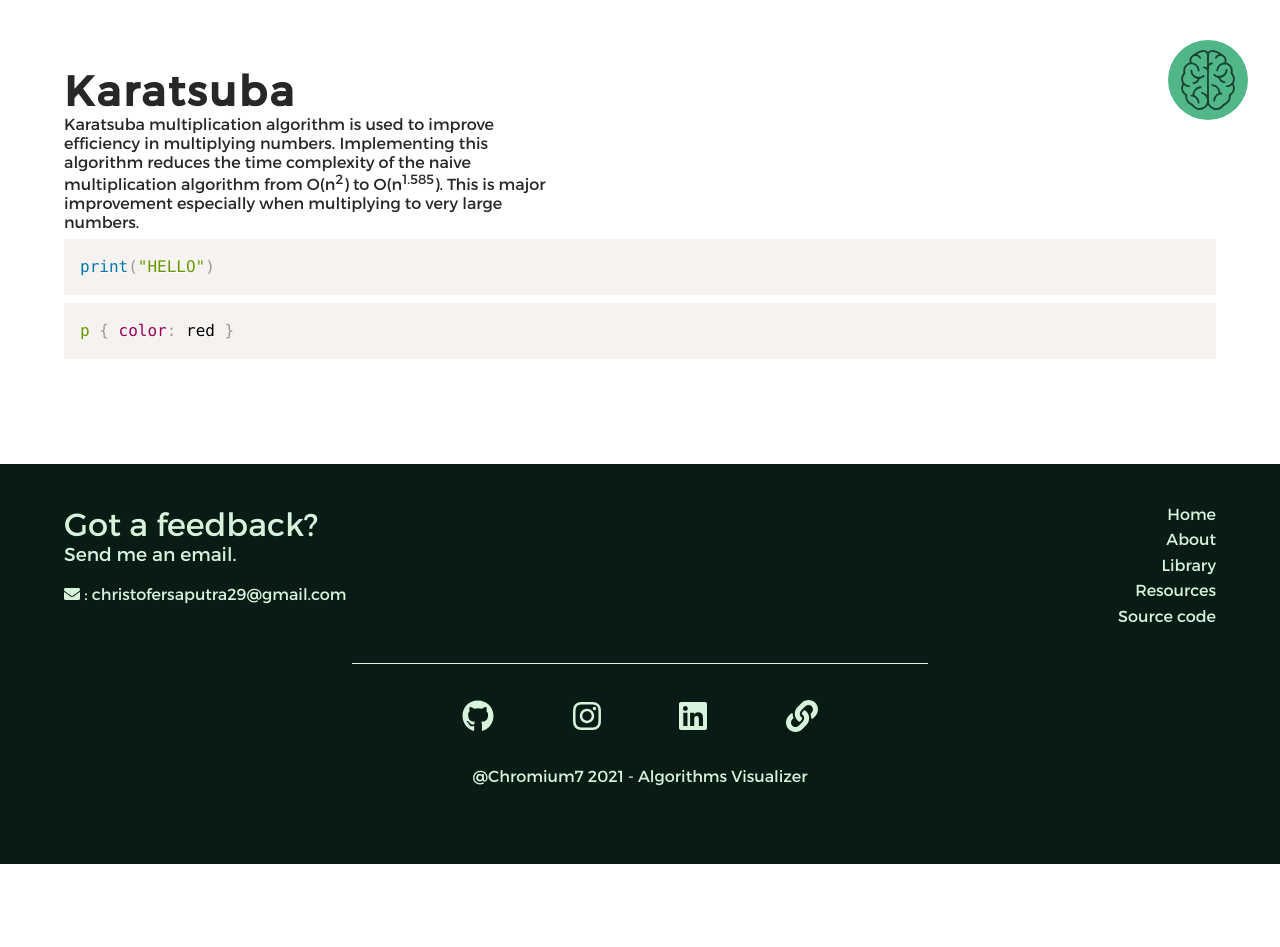
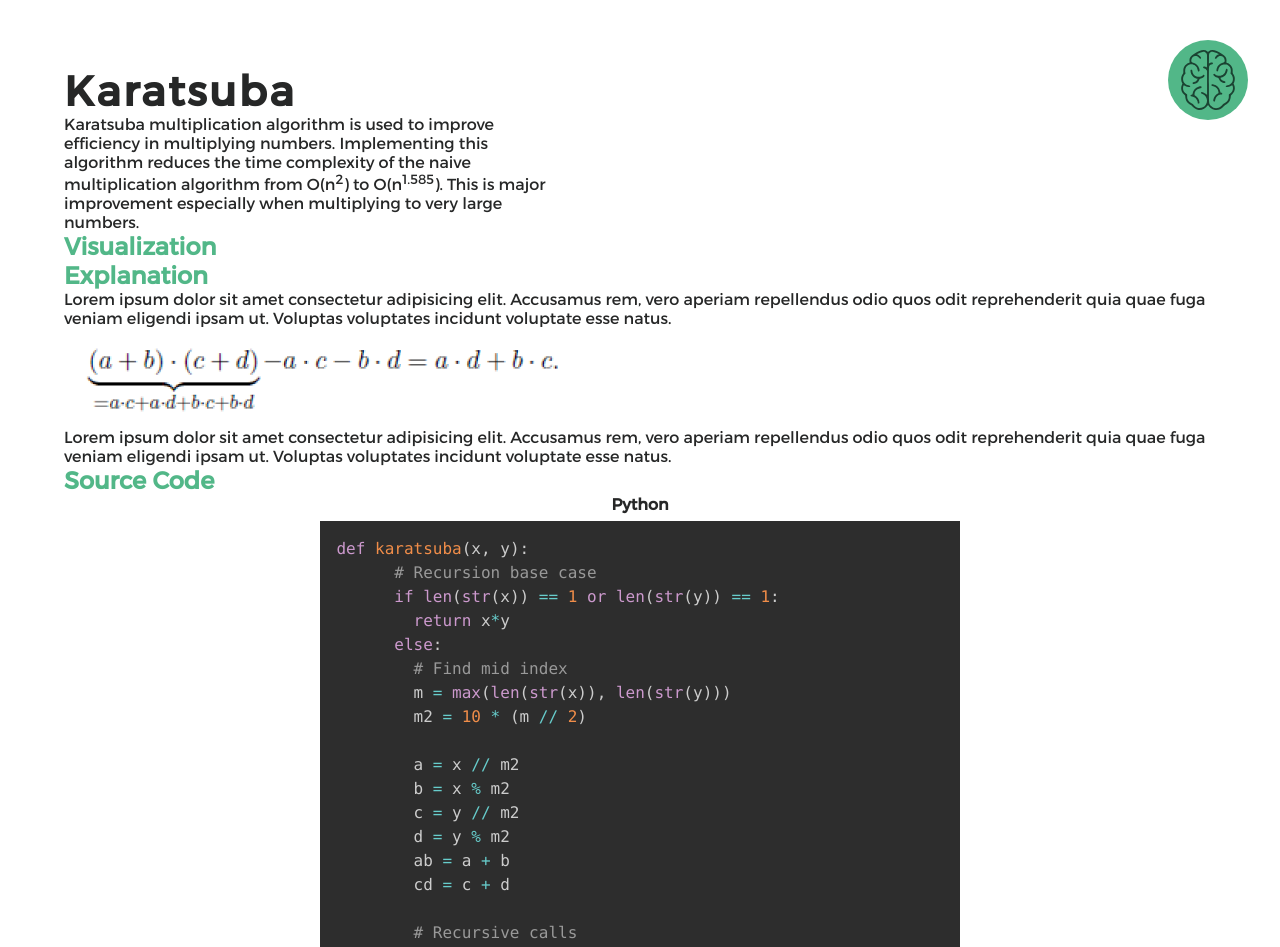
Before and after one commit to chromium7/algorithms-visualizer, a Vue app: page /library/karatsuba in a window 1280 px wide. Shown: the top 947 px of the page. Before the commit the page ends 864 px from the top, so only its background shows below. Built offline with nearby package versions, Linux system fonts and the light colour scheme.

Commit message:
Update karatsuba page

```diff
--- a/src/components/KaratsubaCode.vue
+++ b/src/components/KaratsubaCode.vue
@@ -1,13 +1,38 @@
 <template>
-  <div>
-    <pre><code class="language-python">print("HELLO")</code></pre>
-    <pre><code class="language-css">p { color: red }</code></pre>
+  <div class="source-code">
+    <h2>Source Code</h2>
+    <div class="container">
+      <h4>Python</h4>
+      <div class="code-box">
+        <pre><code class="language-python">def karatsuba(x, y):
+      # Recursion base case
+      if len(str(x)) == 1 or len(str(y)) == 1:
+        return x*y
+      else:
+        # Find mid index
+        m = max(len(str(x)), len(str(y)))
+        m2 = 10 * (m // 2)
+
+        a = x // m2
+        b = x % m2
+        c = y // m2
+        d = y % m2
+        ab = a + b
+        cd = c + d
+
+        # Recursive calls
+        z0 = karatsuba(b, d)
+        z1 = karatsuba(ab, cd)
+        z2 = karatsuba(a, c)
+        return (10**(2*m2) * z2) + (10**(m2) * (z1-z2-z0)) + z0</code></pre>
+      </div>
+    </div>
   </div>
 </template>
 
 <script>
 import Prism from 'prismjs';
-import 'prismjs/themes/prism.css';
+import 'prismjs/themes/prism-tomorrow.css';
 import 'prismjs/components/prism-python';
 
 export default {
@@ -18,4 +43,12 @@ export default {
 };
 </script>
 
-<style lang="scss" scoped></style>
+<style lang="scss" scoped>
+.container {
+  text-align: center;
+}
+.code-box {
+  margin: auto;
+  width: max-content;
+}
+</style>
--- /dev/null
+++ b/src/components/KaratsubaExplanation.vue
@@ -0,0 +1,26 @@
+<template>
+  <div>
+    <h2>Explanation</h2>
+    <p>
+      Lorem ipsum dolor sit amet consectetur adipisicing elit. Accusamus rem,
+      vero aperiam repellendus odio quos odit reprehenderit quia quae fuga
+      veniam eligendi ipsam ut. Voluptas voluptates incidunt voluptate esse
+      natus.
+    </p>
+    <img src="@/assets/karatsuba-equation.png" alt="equation" />
+    <p>
+      Lorem ipsum dolor sit amet consectetur adipisicing elit. Accusamus rem,
+      vero aperiam repellendus odio quos odit reprehenderit quia quae fuga
+      veniam eligendi ipsam ut. Voluptas voluptates incidunt voluptate esse
+      natus.
+    </p>
+  </div>
+</template>
+
+<script>
+export default {
+  name: 'KaratsubaExplanation'
+};
+</script>
+
+<style lang="scss" scoped></style>
--- a/src/components/KaratsubaVisualizer.vue
+++ b/src/components/KaratsubaVisualizer.vue
@@ -1,5 +1,7 @@
 <template>
-  <div class="opening"></div>
+  <div>
+    <h2>Visualization</h2>
+  </div>
 </template>
 
 <script>
--- a/src/views/Karatsuba.vue
+++ b/src/views/Karatsuba.vue
@@ -10,7 +10,13 @@
         multiplying to very large numbers.
       </p>
     </div>
-    <div>
+    <div class="visualizer">
+      <KaratsubaVisualizer />
+    </div>
+    <div class="explanation">
+      <KaratsubaExplanation />
+    </div>
+    <div class="source-code">
       <KaratsubaCode />
     </div>
   </div>
@@ -18,12 +24,12 @@
 
 <script>
 import KaratsubaCode from '@/components/KaratsubaCode.vue';
-// import KaratsubaCode from '../components/KaratsubaCode.vue';
-// import KaratsubaCode from '../components/KaratsubaCode.vue';
+import KaratsubaVisualizer from '@/components/KaratsubaVisualizer.vue';
+import KaratsubaExplanation from '@/components/KaratsubaExplanation.vue';
 
 export default {
   name: 'Karatsuba',
-  components: { KaratsubaCode }
+  components: { KaratsubaCode, KaratsubaVisualizer, KaratsubaExplanation }
 };
 </script>
 
```
Also changed, not shown: src/assets/karatsuba-equation.png (added).
